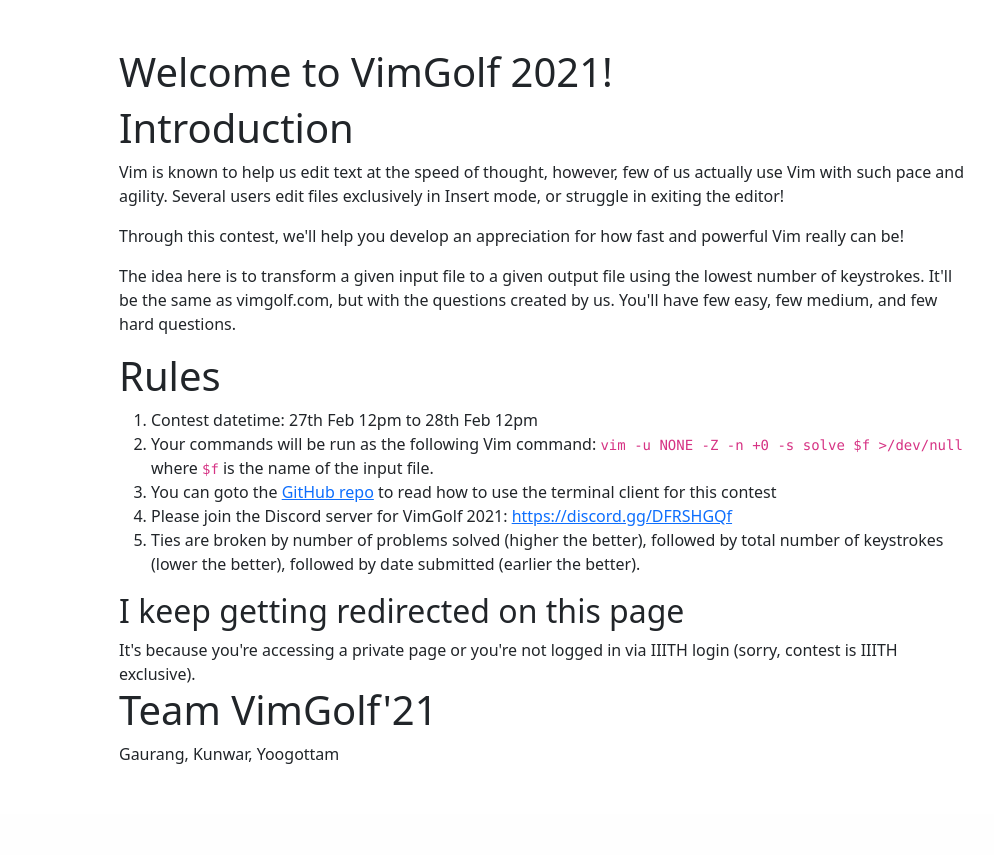
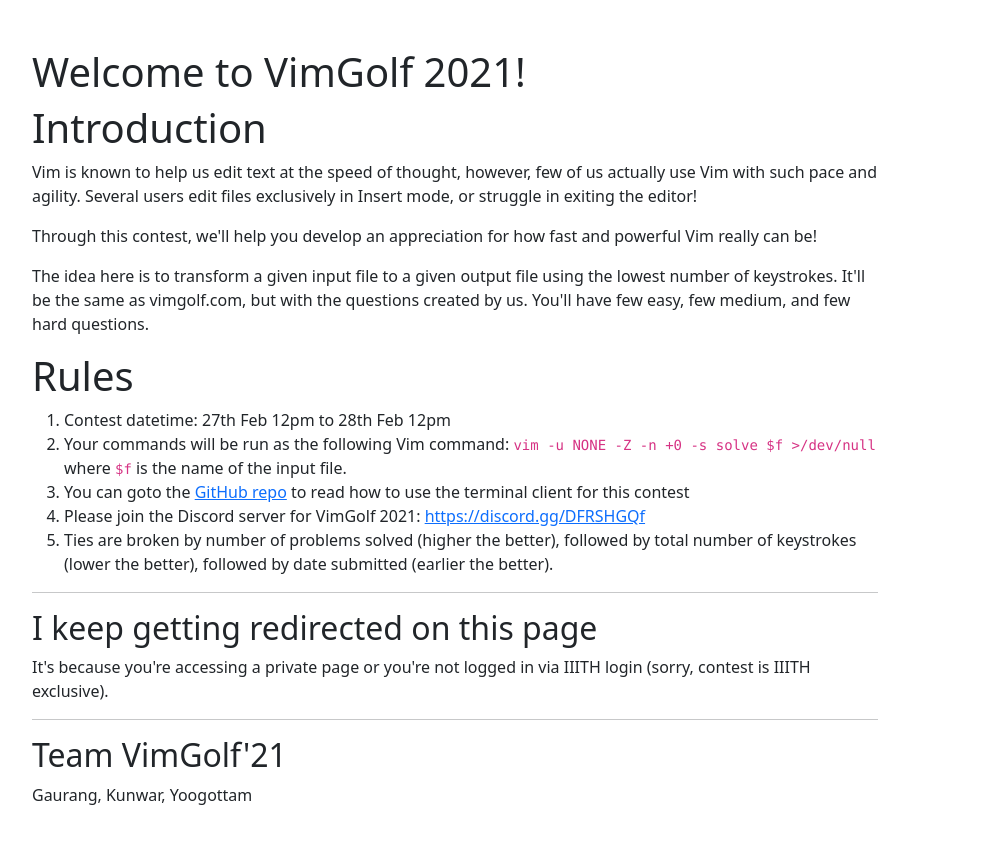
Before and after one commit to Felicity-IIIT-Hyderabad/vimgolf-server, a Flask app: page / in a window 1280 px wide. Shown: the part 64-919 px from the top of the page, without its empty margins (185-1179 px from the left). Before the commit the page ends 828 px from the top, so only its background shows below. Run offline with Flask 2, Linux system fonts and the light colour scheme; parts of the project's set-up code (start-up, migrations or seed data) failed here and were passed over; some libraries are stand-ins or nearby versions.

Commit message:
Minor HTML nitpicks

```diff
--- a/vimgolf/templates/base.html
+++ b/vimgolf/templates/base.html
@@ -42,7 +42,7 @@
 <div class="container">
     <div class="row p-5">
         <!-- offset of two from the left -->
-        <div class="col-10 offset-2">
+        <div class="col-10 offset-1">
             {% block content %} {% endblock %}
         </div>
     </div>
--- a/vimgolf/templates/rules.html
+++ b/vimgolf/templates/rules.html
@@ -32,11 +32,15 @@
     </li>
 </ol>
 
+<hr>
+
 <h2>I keep getting redirected on this page</h2>
 
 It's because you're accessing a private page or you're not logged in via IIITH login (sorry, contest is IIITH exclusive).
 
-<h1>Team VimGolf'21</h1>
+<hr>
+
+<h2>Team VimGolf'21</h2>
 
 Gaurang, Kunwar, Yoogottam
 
```
